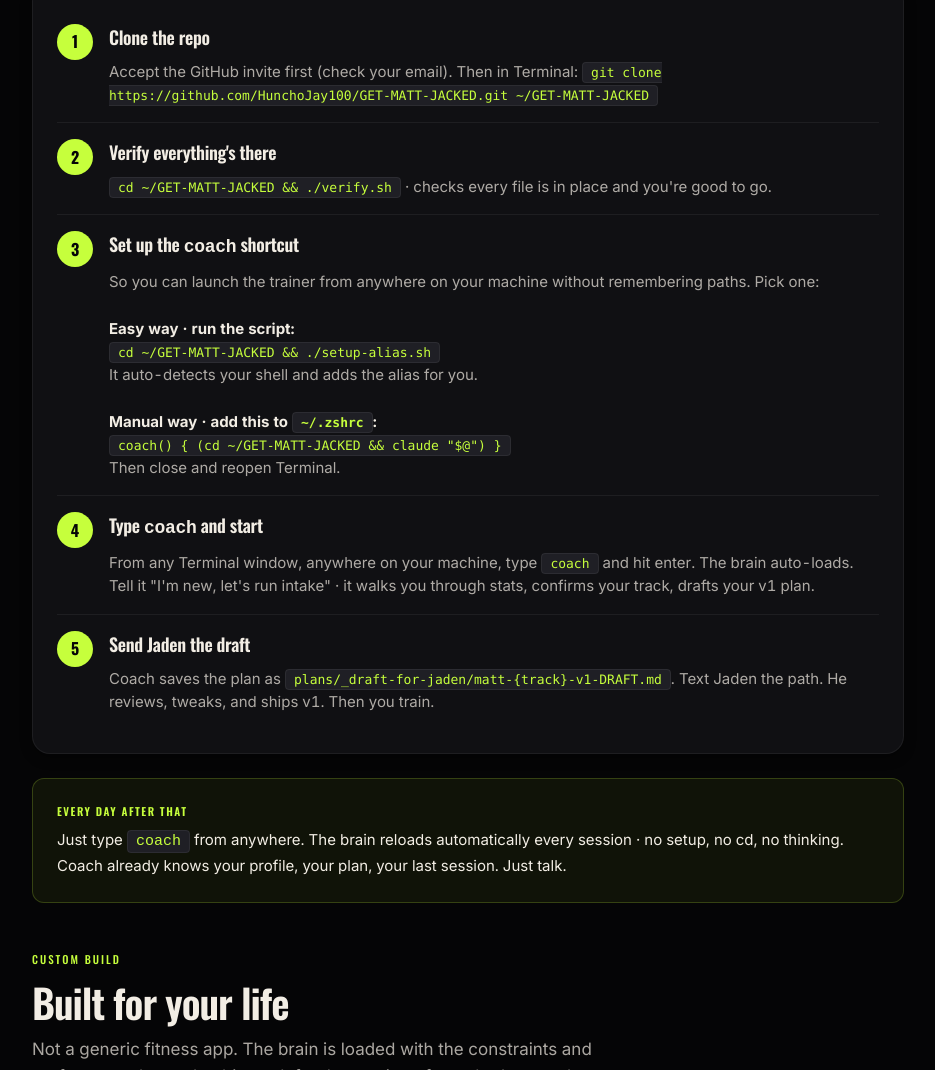
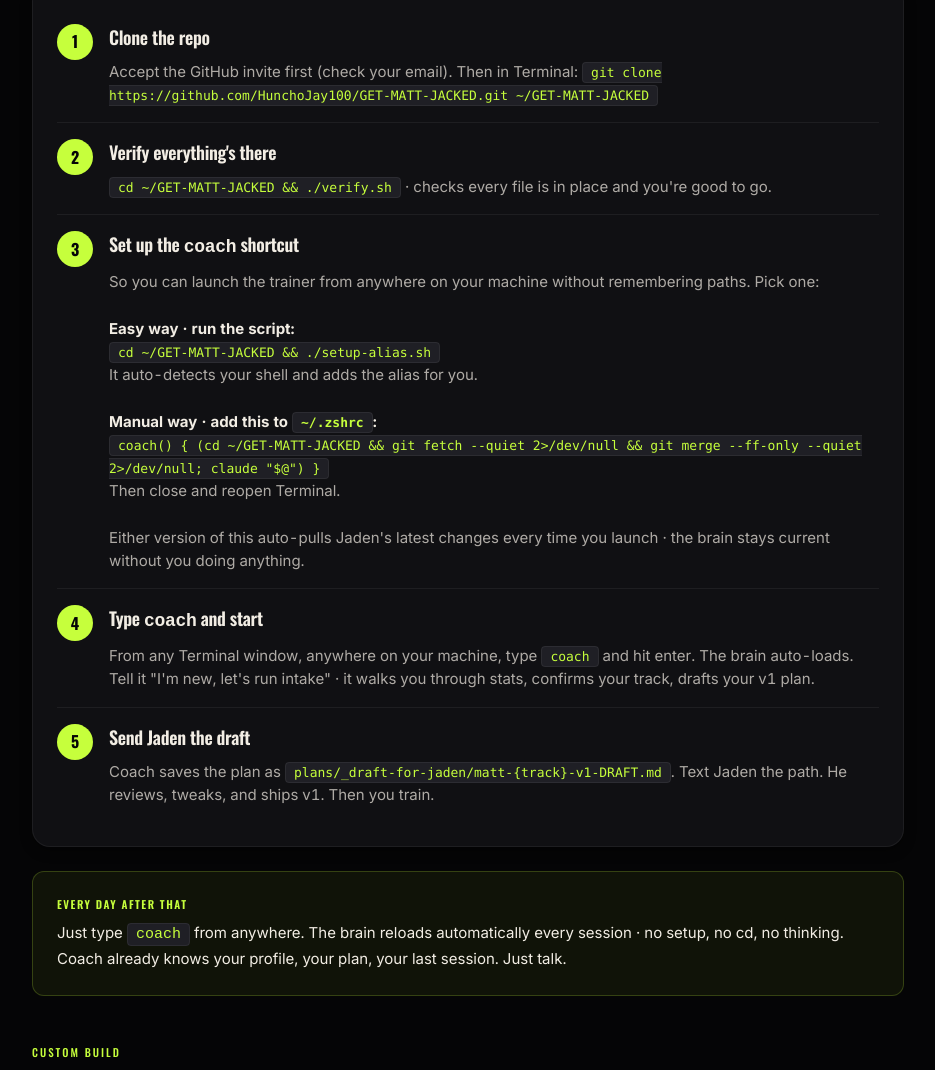
Before and after one commit to HunchoJay100/jaden-sites, a website: page get-matt-jacked.html in a window 1280 px wide. Shown: the part 975-2045 px from the top of the page, without its empty margins (172-1107 px from the left). Drawn offline with nearby package versions, Linux system fonts and the light colour scheme.

Commit message:
Sync get-matt-jacked landing page with repo (auto-pull + veggies note)

```diff
--- a/get-matt-jacked.html
+++ b/get-matt-jacked.html
@@ -504,8 +504,9 @@
             <code>cd ~/GET-MATT-JACKED && ./setup-alias.sh</code><br>
             It auto-detects your shell and adds the alias for you.<br><br>
             <strong style="color: var(--bone);">Manual way · add this to <code>~/.zshrc</code>:</strong><br>
-            <code>coach() { (cd ~/GET-MATT-JACKED && claude "$@") }</code><br>
-            Then close and reopen Terminal.
+            <code>coach() { (cd ~/GET-MATT-JACKED && git fetch --quiet 2>/dev/null && git merge --ff-only --quiet 2>/dev/null; claude "$@") }</code><br>
+            Then close and reopen Terminal.<br><br>
+            Either version of this auto-pulls Jaden's latest changes every time you launch · the brain stays current without you doing anything.
           </div>
         </div>
       </div>
```
